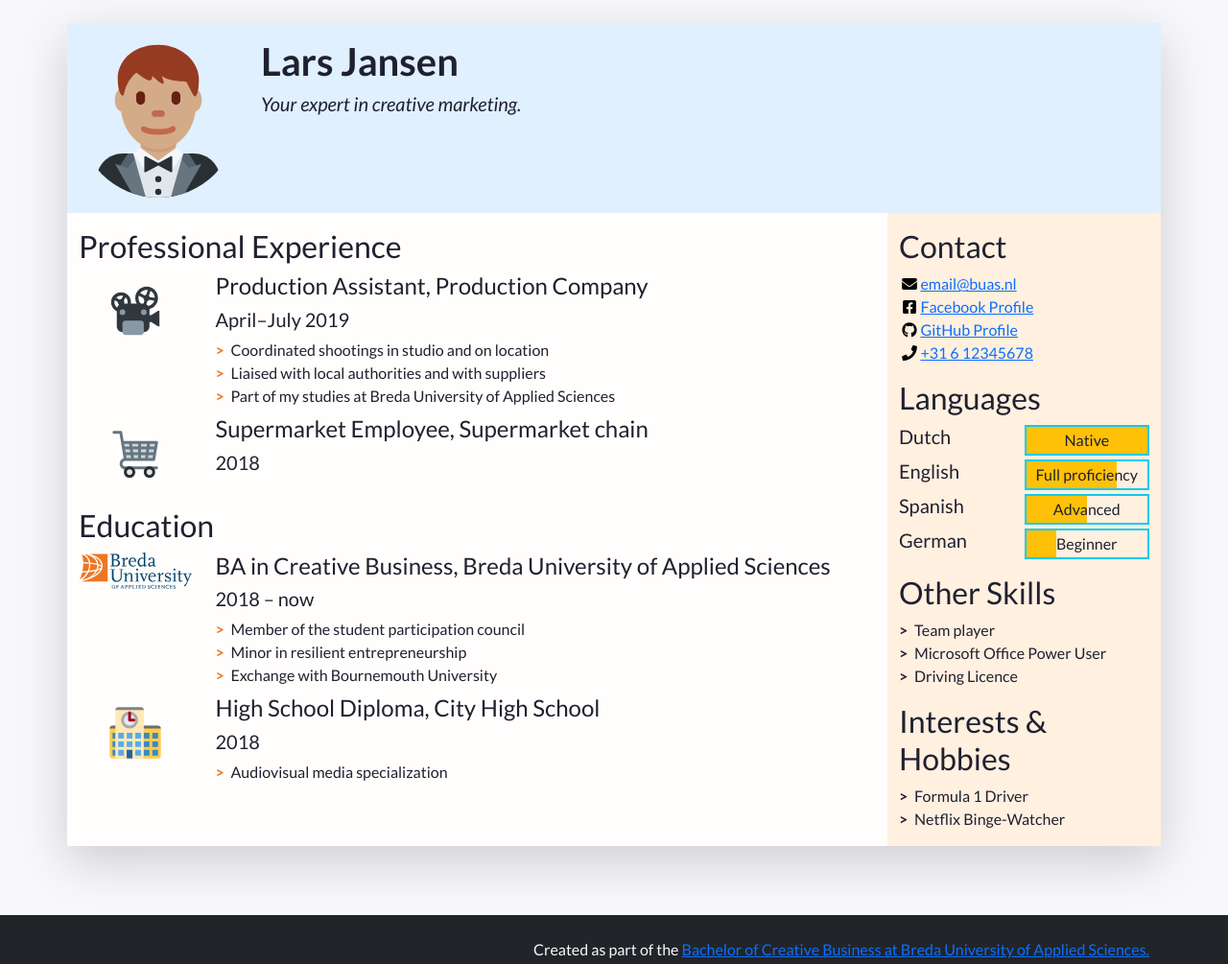
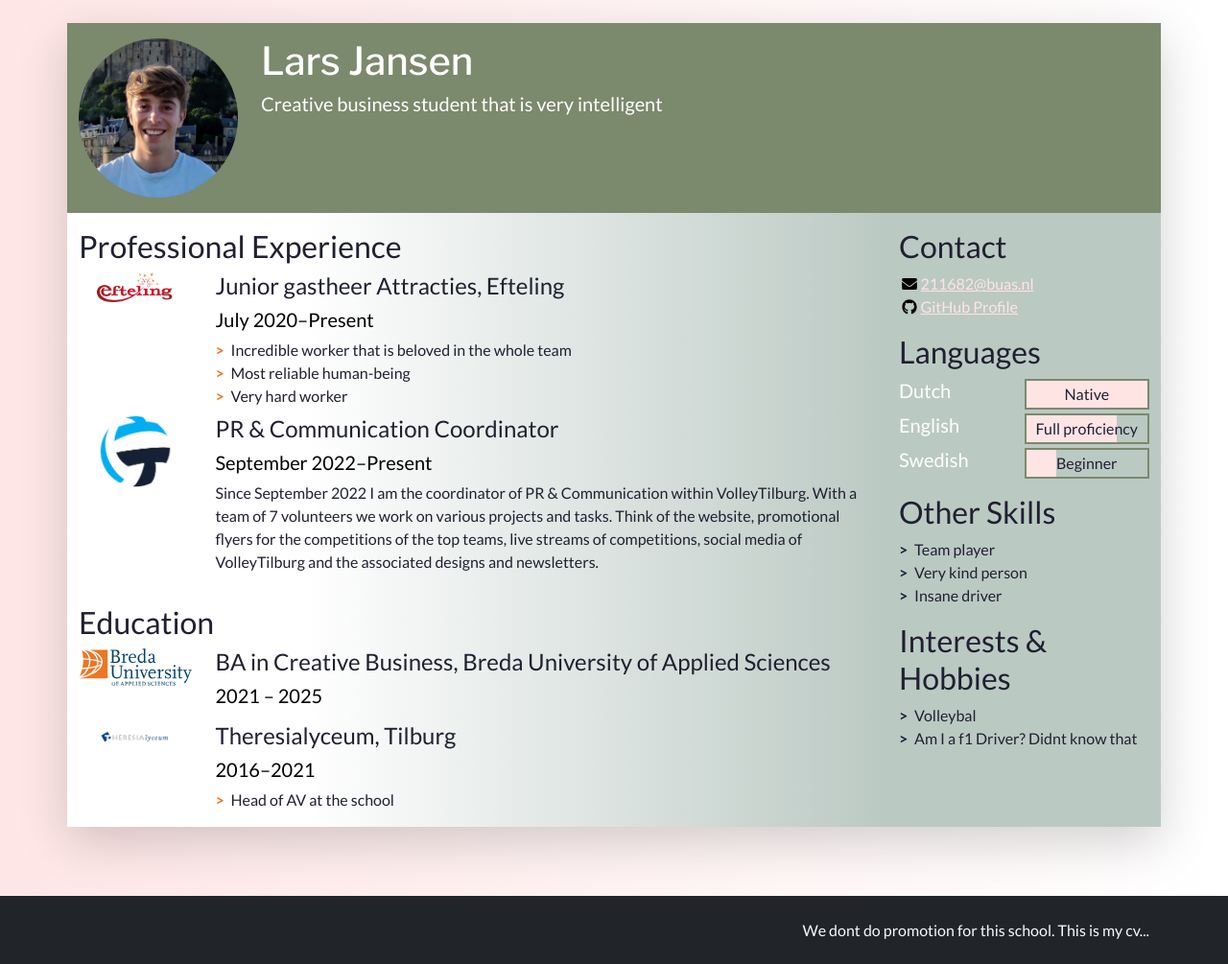
Before and after one commit to LarsJansenBuas/2023-prj4-cv, a plain HTML site: page index.html in a window 1280 px wide. Shown: the top 1005 px of the page at 96% size. Drawn offline with nearby package versions, Linux system fonts and the light colour scheme.

Commit message:
Updated Version CV LARS

```diff
--- a/css/alternative.css
+++ b/css/alternative.css
@@ -74,8 +74,9 @@ footer {
 	min-width: 80px;
 	display: flex;
 	flex-flow: column;
-	background-color: #301010;
-	color: #f0f0f0;
+	background-color: white;
+	stroke: blue;
+	color: red;
 	height: 100%;
 	background-image: linear-gradient(to bottom, rgba(255, 255, 255, .1), transparent);
 }
@@ -102,6 +103,7 @@ footer {
 }
 
 h1 {
+	color: lightblue;
 	font-size: clamp(28px, 3vh, 40px);
 	font-weight: 900;
 	font-family:  Telma;
--- a/css/styles.css
+++ b/css/styles.css
@@ -2,27 +2,44 @@
 
 /* Import declaration to use Google Fonts - check https://fonts.google.com/ for details */
 @import url('https://fonts.googleapis.com/css2?family=Lato:ital,wght@0,400;0,700;1,400;1,700&display=swap');
+@import url('https://fonts.googleapis.com/css2?family=Libre+Franklin:wght@500&display=swap');
 
 /* Styles for the body */
 
 body {
-	font-family: Lato, "Open Sans", Roboto, "Segoe UI", "Helvetica Neue", Helvetica, Arial, sans-serif;
+	font-family: Lato, "Open Sans", Roboto, "Segoe UI", "Helvetica Neue", Helvetica, Arial, sans-serif, 'Libre Franklin', sans-serif;
 	color: #202030;
-	background-color: #f8f8fc;
+	background: rgb(2,0,36);
+	background: linear-gradient(90deg, rgba(2,0,36,1) 0%, rgba(255,230,230,1) 0%, rgba(255,255,255,1) 100%);
 }
 
 /* Styles for custom classes in the document. (There are more, try to find them out!) */
 
+h1	{
+	color: white;
+	font-family: libre Franklin !important;
+	font-style: bold;
+}
+
+h5	{
+	color: white;
+}
+
+.NWH5 {
+	color: black;
+}
+
 .resume-header {
-    background-color: #e0f0ff;
+    background-color: #7B896C;
 }
 
 .resume-main {
-	background-color: #fffefc;
+	background: rgb(2,0,36);
+	background: linear-gradient(90deg, rgba(2,0,36,1) 0%, rgba(255,255,255,1) 0%, rgba(255,255,255,1) 29%, rgba(187,201,195,1) 100%);
 }
 
 .resume-aside {
-	background-color: #fff0e0;
+	background-color: #BBC9C3;
 }
 
 /* Styles for lists in the document */
@@ -49,3 +66,19 @@ body {
 	height: 1em;
 	flex-basis: 1.4em;
 }
+
+.language-progress {
+	background-color: #ffe4e4 !important;
+}
+
+.border-info{
+	border-color: #7B896C !important;
+}
+
+a:link {
+	color: #ffe4e4;
+}
+
+a:hover {
+	color: #ffffff;
+}
--- a/index.html
+++ b/index.html
@@ -48,14 +48,14 @@
             "w-100" makes sure the image takes the full width of the column it's in
             "rounded-circle" cuts a circle around the image
           -->
-          <img class="w-100 rounded-circle my-3" src="images/portrait.svg" alt="Portrait of Firstname Lastname" width="160">
+          <img class="w-100 rounded-circle my-3" src="images/FotoCV.jpg" alt="Portrait of Lars Jansen's" width="160">
         </div>
         <!--
           A container to wrap around your name and tagline. Full-width at small size, then columns of increasing size.
         -->
         <div class="col-12 col-sm-8 col-md-9 col-lg-10 my-3 header-content">
-          <h1 class="fw-bolder">Lars Jansen</h1>
-          <h5 class="fst-italic tagline">Your expert in creative marketing.</h5>
+          <h1>Lars Jansen</h1>
+          <h5>Creative business student that is very intelligent</h5>
         </div>
       </header>
 
@@ -86,16 +86,16 @@
               <li class="biography-item row mb-2">
                 <!-- We're using a grid inside a grid so we can align logos and text -->
                 <div class="logo-container col-3 col-sm-2 col-md-3 col-lg-2">
-                  <img class="biography-logo mw-100 d-block mx-auto" src="images/employers/projector.svg" alt="Company logo" width="80">
+                  <img class="biography-logo mw-100 d-block mx-auto" src="images/employers/Efteling.jpeg" alt="Company logo" width="80">
                 </div>
                 <div class="biography-contents col-9 col-sm-10 col-md-9 col-lg-10">
-                  <h4>Production Assistant, Production Company</h4>
-                  <h5>April&ndash;July 2019</h5>
+                  <h4>Junior gastheer Attracties, Efteling</h4>
+                  <h5 class="NWH5">July 2020&ndash;Present</h5>
                   <!-- Use the list below to talk about your achievements -->
                   <ul class="biography-details list-unstyled">
-                    <li>Coordinated shootings in studio and on location</li>
-                    <li>Liaised with local authorities and with suppliers</li>
-                    <li>Part of my studies at Breda University of Applied Sciences</li>
+                    <li>Incredible worker that is beloved in the whole team</li>
+                    <li>Most reliable human-being</li>
+                    <li>Very hard worker</li>
                   </ul>
                 </div>
               </li>
@@ -104,12 +104,14 @@
               <li class="biography-item row mb-2">
                 <div class="logo-container col-3 col-sm-2 col-md-3 col-lg-2">
                 <!-- We're using a grid inside a grid so we can align logos and text -->
-                  <img class="biography-logo mw-100 d-block mx-auto" src="images/employers/trolley.svg" alt="Company logo" width="80">
+                  <img class="biography-logo mw-100 d-block mx-auto" src="images/employers/VolleyTilburg.png" alt="Company logo" width="80">
                 </div>
                 <div class="biography-contents col-9 col-sm-10 col-md-9 col-lg-10">
-                  <h4>Supermarket Employee, Supermarket chain</h4>
-                  <h5>2018</h5>
-                  <!-- This entry doesn't have a list of achievements, but you can copy-paste the one from above -->
+                  <h4>PR & Communication Coordinator</h4>
+                  <h5 class="NWH5">September 2022&ndash;Present</h5>
+                  <p> Since September 2022 I am the coordinator of PR & Communication within VolleyTilburg. With a team of 7 volunteers we work on various projects and tasks. Think of the website, promotional flyers for the competitions of the top teams, live streams of competitions, social media of VolleyTilburg and the associated designs and newsletters.</p>
+
+                  <!-- This entry doesn't have a list of achievements, but you can copy-.e the one from above -->
                 </div>
               </li>
 
@@ -129,26 +131,20 @@
                 </div>
                 <div class="biography-contents col-9 col-sm-10 col-md-9 col-lg-10">
                   <h4>BA in Creative Business, Breda University of Applied Sciences</h4>
-                  <h5>2018&nbsp;&ndash;&nbsp;now</h5>
-                  <!-- Use the list below to talk about minors, exchanges, extra-curricular activities. -->
-                  <ul class="biography-details list-unstyled">
-                    <li>Member of the student participation council</li>
-                    <li>Minor in resilient entrepreneurship</li>
-                    <li>Exchange with Bournemouth University</li>
-                  </ul>
+                  <h5 class="NWH5">2021&nbsp;&ndash;&nbsp;2025</h5>
                 </div>
               </li>
 
               <!-- 2nd item in education -->
               <li class="biography-item row mb-2">
                 <div class="logo-container col-3 col-sm-2 col-md-3 col-lg-2">
-                  <img class="biography-logo mw-100 d-block mx-auto" src="images/schools/school.svg" alt="School logo" width="80">
+                  <img class="biography-logo mw-100 d-block mx-auto" src="images/schools/TL.jpeg" alt="School logo" width="80">
                 </div>
                 <div class="biography-contents col-9 col-sm-10 col-md-9 col-lg-10">
-                  <h4>High School Diploma, City High School</h4>
-                  <h5>2018</h5>
+                  <h4>Theresialyceum, Tilburg</h4>
+                  <h5 class="NWH5">2016&ndash;2021</h5>
                   <ul class="biography-details list-unstyled">
-                    <li>Audiovisual media specialization</li>
+                    <li>Head of AV at the school</li>
                   </ul>
                 </div>
               </li>
@@ -177,27 +173,15 @@
             -->
             <ul class="contact-list list-unstyled">
               <li class="contact-item">
-                <a class="d-flex align-items-center" href="mailto:email@buas.nl" target="_blank">
+                <a class="d-flex align-items-center" href="mailto:211682@buas.nl" target="_blank">
                   <img class="contact-icon" src="images/icons/envelope.svg" alt="Email">
-                  email@buas.nl
+                  211682@buas.nl
                 </a>
               </li>
               <li class="contact-item">
-                <a class="d-flex align-items-center" href="https://facebook.com/" target="_blank">
-                  <img class="contact-icon" src="images/icons/facebook.svg" alt="Facebook">
-                  Facebook Profile
-                </a>
-              </li>
-              <li class="contact-item">
-                <a class="d-flex align-items-center" href="https://github.com/" target="_blank">
+                <a class="d-flex align-items-center" href="https://github.com/LarsJansenBuas" target="_blank">
                   <img class="contact-icon" src="images/icons/github.svg" alt="LinkedIn">
                   GitHub Profile
-                </a>
-              </li>
-              <li class="contact-item">
-                <a class="d-flex align-items-center" href="tel:+31612345678" target="_blank">
-                  <img class="contact-icon" src="images/icons/phone.svg" alt="Mobile Phone">
-                  +31 6 12345678
                 </a>
               </li>
             </ul>
@@ -226,15 +210,7 @@
                 </div>
               </li>
               <li class="language-item d-flex mb-1">
-                <h5 class="language-name w-50">Spanish</h5>
-                <div class="language-level w-50 border border-info border-2 position-relative">
-                  <!-- The div below is a progress bar. Choose between w-25, w-50, w-75 and w-100 to show your level of fluency -->
-                  <div class="language-progress position-absolute bg-warning h-100 w-50"></div>
-                  <h6 class="position-absolute w-100 text-center top-0 py-1">Advanced</h6>
-                </div>
-              </li>
-              <li class="language-item d-flex mb-1">
-                <h5 class="language-name w-50">German</h5>
+                <h5 class="language-name w-50">Swedish</h5>
                 <div class="language-level w-50 border border-info border-2 position-relative">
                   <!-- The div below is a progress bar. Choose between w-25, w-50, w-75 and w-100 to show your level of fluency -->
                   <div class="language-progress position-absolute bg-warning h-100 w-25"></div>
@@ -250,8 +226,8 @@
             <h2>Other Skills</h2>
             <ul class="skill-list list-unstyled">
               <li class="skill-item">Team player</li>
-              <li class="skill-item">Microsoft Office Power User</li>
-              <li class="skill-item">Driving Licence</li>
+              <li class="skill-item">Very kind person</li>
+              <li class="skill-item">Insane driver</li>
             </ul>
           </section>
 
@@ -260,8 +236,8 @@
           <section class="my-3 aside-section">
             <h2>Interests &amp; Hobbies</h2>
             <ul class="skill-list list-unstyled">
-              <li class="skill-item">Formula 1 Driver</li>
-              <li class="skill-item">Netflix Binge-Watcher</li>
+              <li class="skill-item">Volleybal</li>
+              <li class="skill-item">Am I a f1 Driver? Didnt know that</li>
             </ul>
           </section>
 
@@ -272,7 +248,7 @@
     <!-- And now, a footer! -->
     <footer class="bg-dark mt-sm-5 py-4 text-light">
       <p class="container text-end">
-        Created as part of the <a href="https://www.buas.nl/en/programmes/creative-business" target="_blank">Bachelor of Creative Business at Breda University of Applied Sciences.</a>
+        We dont do promotion for this school. This is my cv...
       </p>
     </footer>
 
```
Also changed, not shown: images/FotoCV.jpg (added), images/employers/Efteling.jpeg (added), images/employers/VolleyTilburg.png (added), images/schools/TL.jpeg (added), 2 other files.
